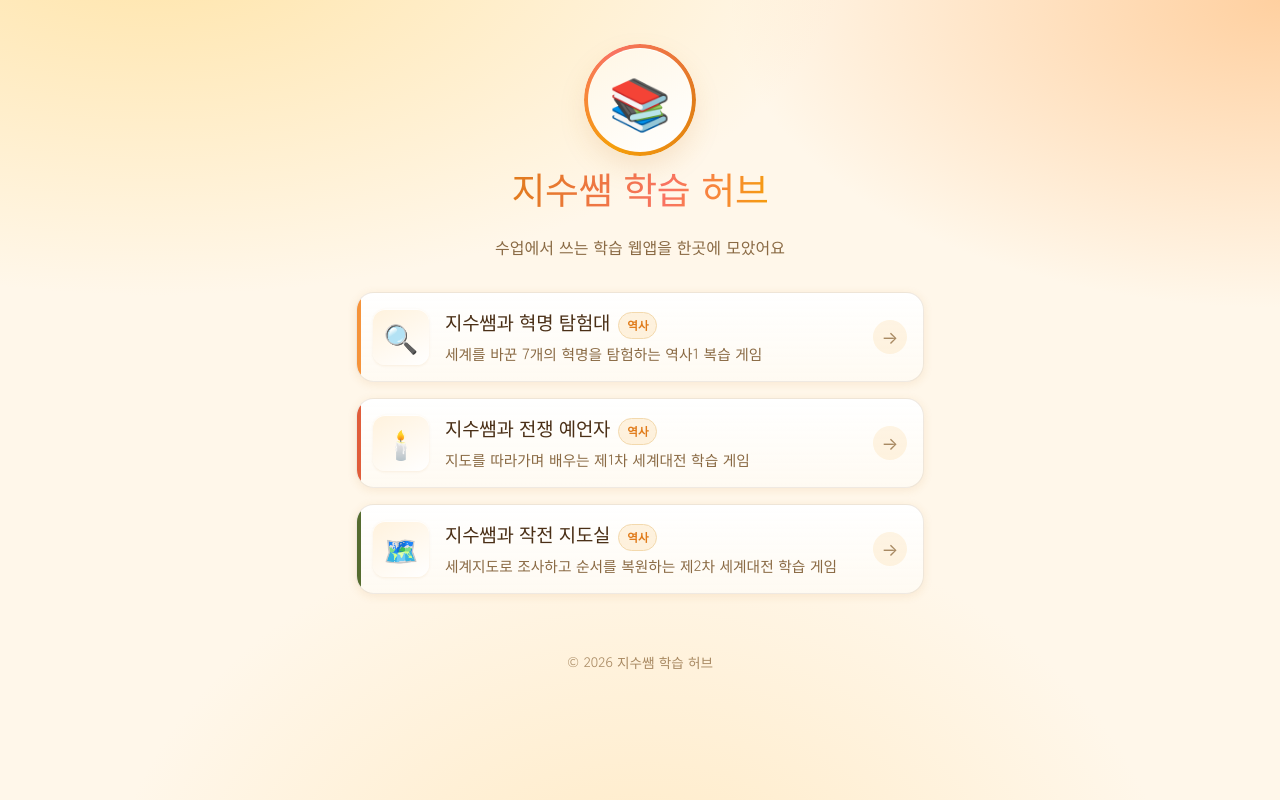
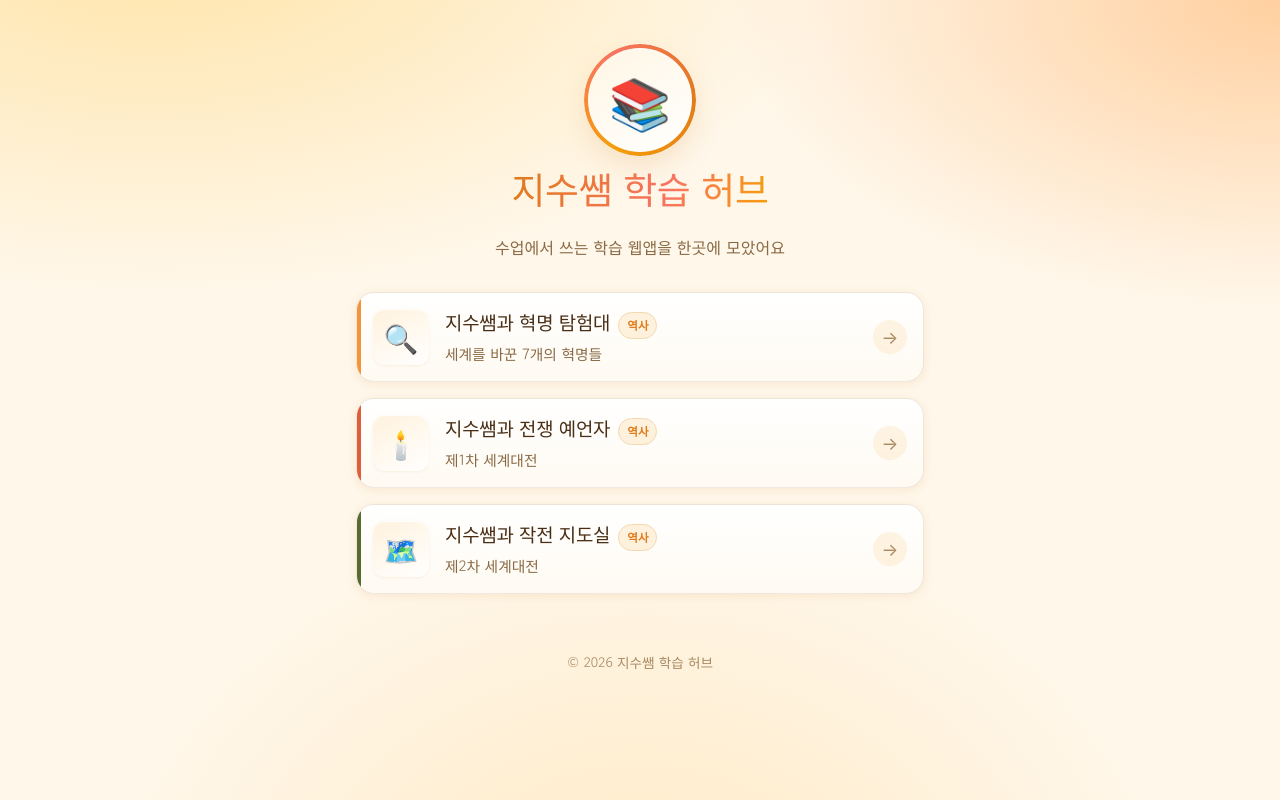
Before and after one commit to sue-teacher/rinkpage, a React (Vite) app: page / in a window 1280 px wide. Built offline with nearby package versions, Linux system fonts and the light colour scheme.

Commit message:
링크 허브 카드 설명을 간결하게 수정

```diff
--- a/src/data/links.js
+++ b/src/data/links.js
@@ -25,7 +25,7 @@ export const links = [
   {
     id: 'revolution',
     title: '지수쌤과 혁명 탐험대',
-    description: '세계를 바꾼 7개의 혁명을 탐험하는 역사1 복습 게임',
+    description: '세계를 바꾼 7개의 혁명들',
     url: 'https://revolutions-omega.vercel.app/',
     emoji: '🔍',
     tag: '역사',
@@ -35,7 +35,7 @@ export const links = [
   {
     id: 'ww1',
     title: '지수쌤과 전쟁 예언자',
-    description: '지도를 따라가며 배우는 제1차 세계대전 학습 게임',
+    description: '제1차 세계대전',
     url: 'https://world-war-prophet.vercel.app/',
     emoji: '🕯️',
     tag: '역사',
@@ -45,7 +45,7 @@ export const links = [
   {
     id: 'ww2',
     title: '지수쌤과 작전 지도실',
-    description: '세계지도로 조사하고 순서를 복원하는 제2차 세계대전 학습 게임',
+    description: '제2차 세계대전',
     url: 'https://world-war-2.vercel.app/',
     emoji: '🗺️',
     tag: '역사',
```
